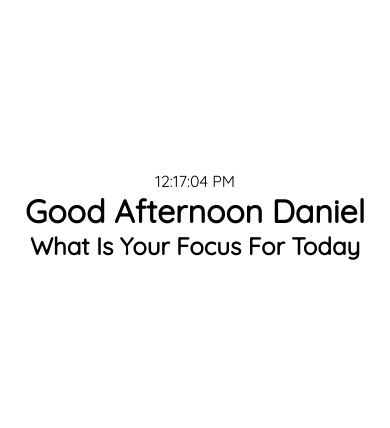
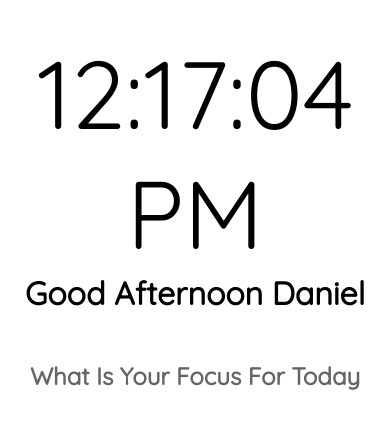
Before and after one commit to DevDaniel-R/homeApp, a plain HTML site: page index.html in a window 390 px wide. Shown: the part 206-634 px from the top of the page. Drawn offline with Linux system fonts and the light colour scheme.

Commit message:
basic all static layout, diving into javaScript

```diff
--- a/css/style.css
+++ b/css/style.css
@@ -14,3 +14,22 @@ body {
   height: 100vh;
   color: black;
 }
+
+#time {
+  font-size: 8rem;
+}
+
+h1 {
+  margin-bottom: 3rem;
+}
+
+h2 {
+  margin-bottom: 0.5rem;
+  opacity: 0.6;
+}
+
+@media(max-width: 700px) {
+  #time {
+    font-size: 6rem;
+  }
+}
--- a/js/main.js
+++ b/js/main.js
@@ -0,0 +1 @@
+//DOM Elements
```
